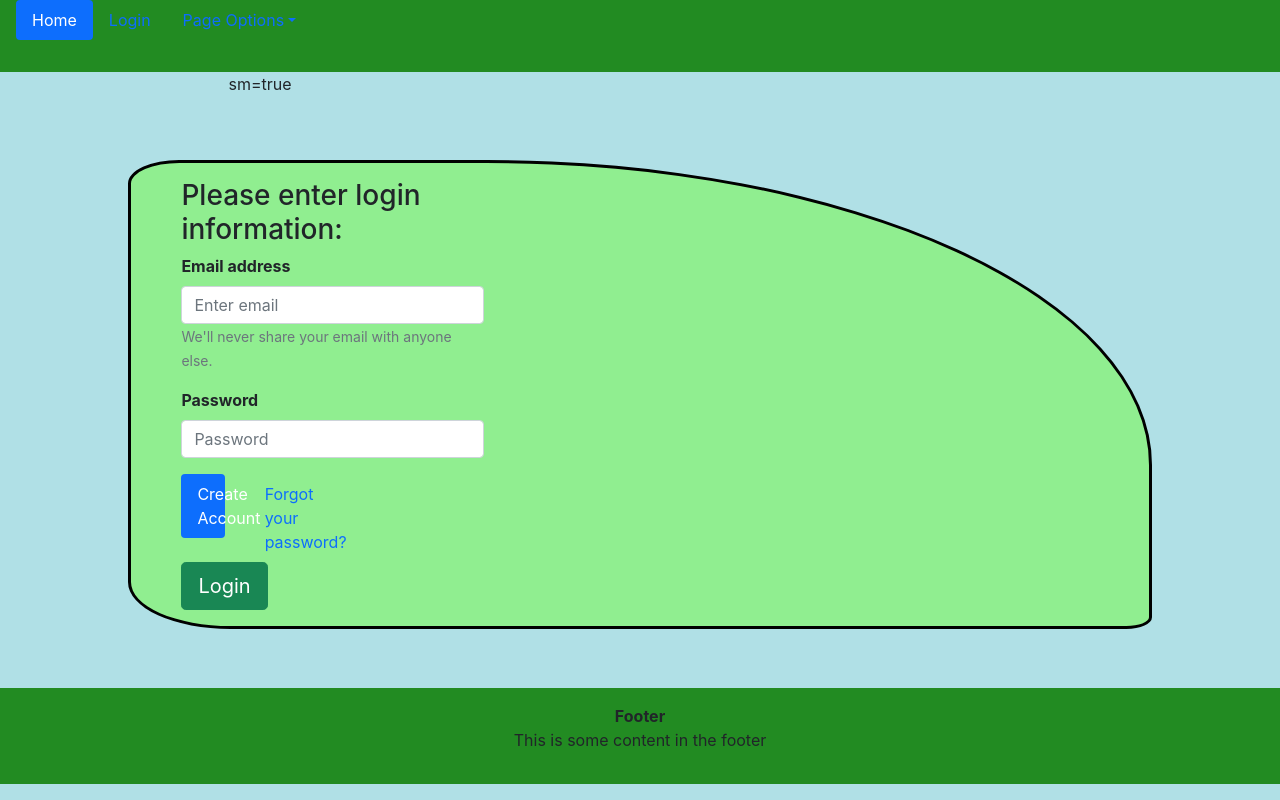
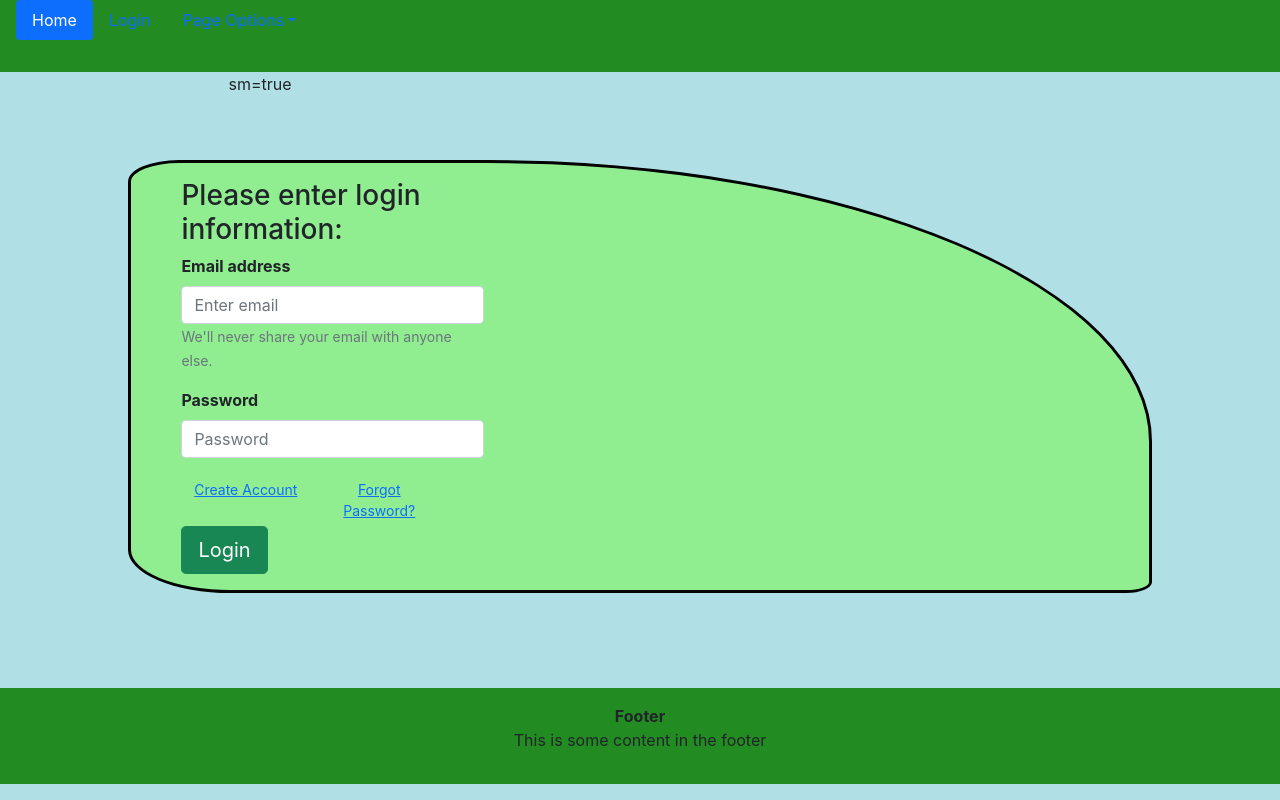
Before and after one commit to ucmo-cs/Team-JusticeLeague_Sprint2022, a React (Create React App) app in the folder ReactJSapp/: page /login in a window 1280 px wide. Built offline with nearby package versions, Linux system fonts and the light colour scheme.

Commit message:
001 merge success + style update

```diff
--- a/ReactJSapp/src/components/Menu.js
+++ b/ReactJSapp/src/components/Menu.js
@@ -21,7 +21,7 @@ const Menu = () => {
                 </Nav.Link>
             </Nav.Item>
             <Nav.Item>
-                <Nav.Link eventKey="2" href="/LoginPage" to="/LoginPage">
+                <Nav.Link eventKey="2" href="/login" to="/login">
                     Login
                 </Nav.Link>
             </Nav.Item>
--- a/ReactJSapp/src/pages/LoginPage.js
+++ b/ReactJSapp/src/pages/LoginPage.js
@@ -66,14 +66,14 @@ const LoginPage = () => {
                 <Nav fill variant="pills" activeKey="1">
                 <Row sm={2}>
 
-                        <Col sm={"2"}>
+                        <Col sm={"2"} lg={"6"}>
                         <Nav.Item>
-                            <Nav.Link eventKey="1" href="/createAccount">Create Account</Nav.Link>
+                            <Button size="sm" variant="link" type="submit">Create Account</Button>{' '}
                         </Nav.Item>
                         </Col>
-                        <Col sm={"2"}>
+                        <Col sm={"4"} lg={"6.5"}>
                         <Nav.Item>
-                            <Nav.Link eventKey="2" href="/forgotPass">Forgot your password?</Nav.Link>
+                            <Button size="sm" variant="link" type="submit">Forgot Password?</Button>{' '}
                         </Nav.Item>
                         </Col>
                 </Row>
@@ -89,7 +89,7 @@ const LoginPage = () => {
                 {/*</Form.Group>*/}
                 {/* row4 */}
                 <Row><Col>
-                <Button size="lg" variant="success" type="submit">Login</Button>{' '}
+                    <Button size="lg" variant="success" type="submit">Login</Button>{' '}
                     </Col>
                 </Row>
             </Form>
```
Also changed, not shown: ReactJSapp/src/Add.js (deleted, +0 -11 lines), ReactJSapp/src/Sub.js (deleted, +0 -11 lines), ReactJSapp/src/components/Body.js (deleted, +0 -19 lines).
